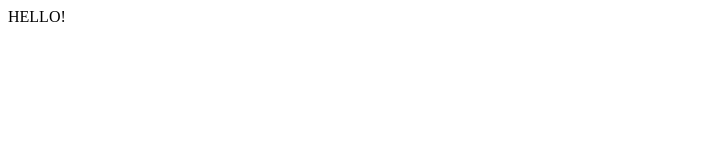
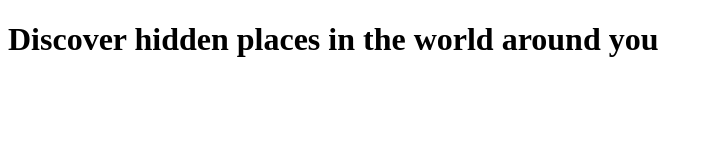
Before and after one commit to natalia-1702/excursion, a plain HTML site: page index.html in a window 1280 px wide. Shown: the whole page, without its empty margins (0-713 px from the left). Drawn offline with Linux system fonts and the light colour scheme.

Commit message:
3-d commit _added heading_

```diff
--- a/index.html
+++ b/index.html
@@ -2,9 +2,10 @@
 <html>
 <head>
 	<title></title>
+	<link rel="stylesheet" type="text/css" href="./resources/style.css">
 </head>
 <body>
-	HELLO!
+	<h1>Discover hidden places in the world around you</h1>
 
 </body>
 </html>
```
